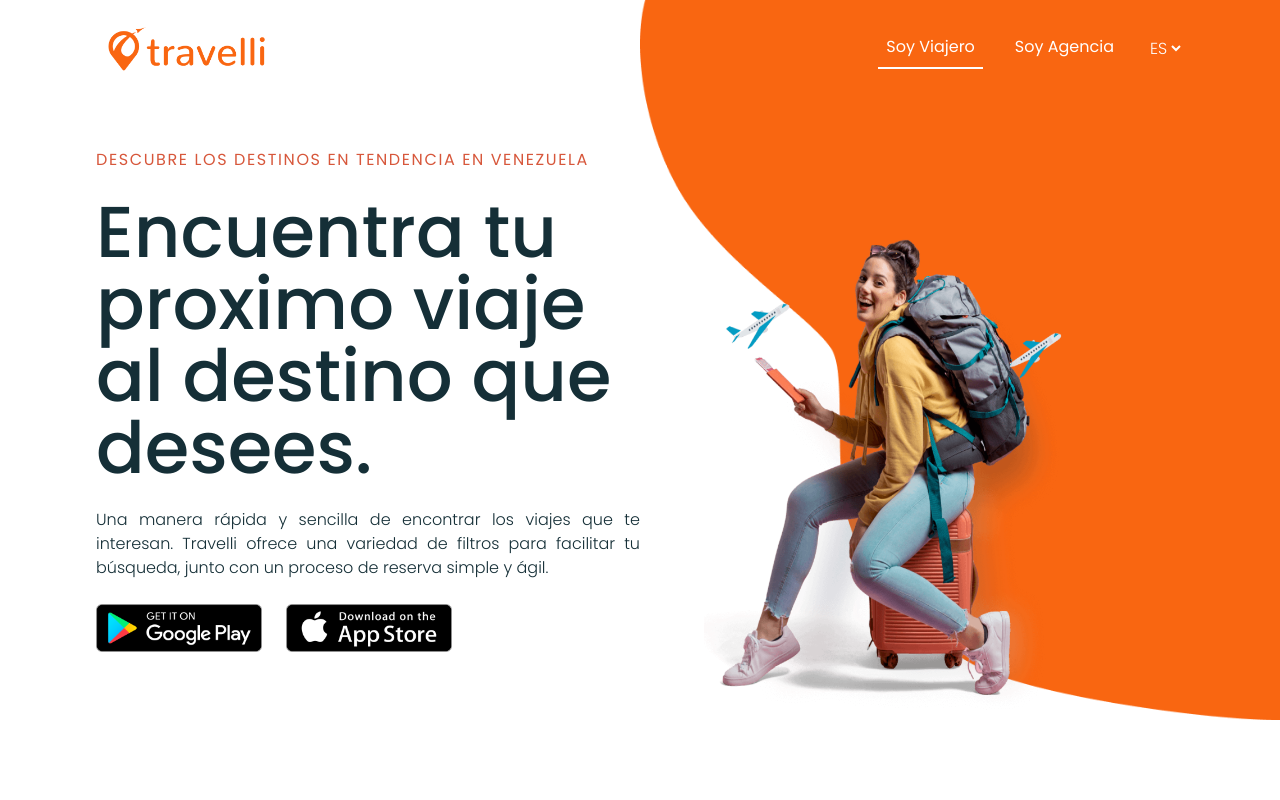
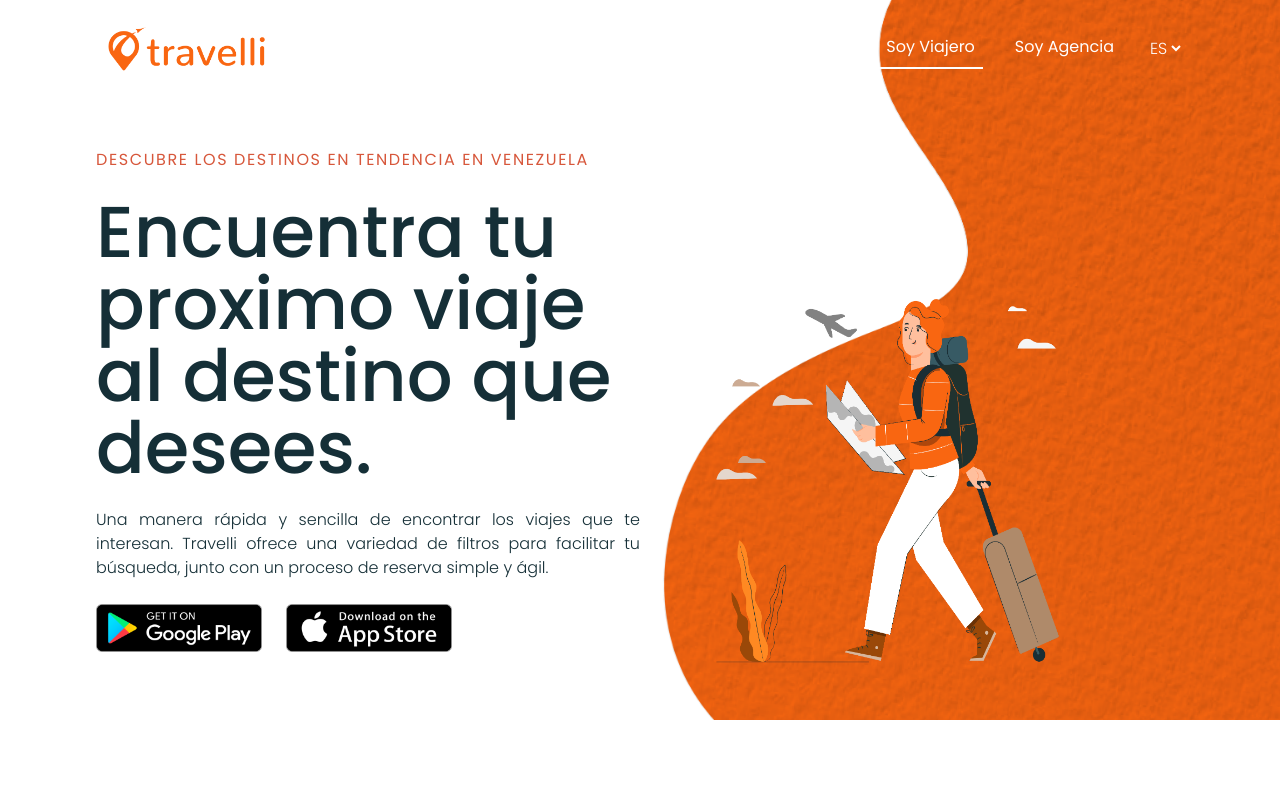
Before and after one commit to jcarri07/travelli-web, a React (Vite) app: page / in a window 1280 px wide. Shown: the top 800 px of the page. Built offline with nearby package versions, Linux system fonts and the light colour scheme; no server answers.

Commit message:
Added new banner and fondo section

```diff
--- a/src/components/organs/HeroSection.tsx
+++ b/src/components/organs/HeroSection.tsx
@@ -1,7 +1,5 @@
 import { Dispatch, SetStateAction } from "react"
 import { Image } from "../atoms/Image"
-import bgImage from "../../assets/HeroVectorTravelli.png"
-import heroImage from "../../assets/hero-img.png"
 import { Text } from "../atoms/Text"
 import { TRAVELER } from "../particles/DataLists"
 import { heroTravelerTexts } from "../particles/DataLists"
@@ -10,6 +8,8 @@ import { Fade, Slide } from "react-awesome-reveal"
 import AppStore from "../../assets/AppStore.png";
 import GooglePlay from "../../assets/GooglePlay.png"
 import { appLinks } from "../particles/DataLists"
+import BannerTravelli from "../../assets/Banner.png";
+import BannerTravelliFondo from "../../assets/BannerTravelliFondo.png";
 
 
 interface HeroSectionProps {
@@ -20,7 +20,7 @@ interface HeroSectionProps {
 const HeroSection = ({ userType } : HeroSectionProps) => {
     return (
         <section className="w-full lg:h-screen md:h-[550px] h-[830px] relative overflow-x-hidden flex justify-end">
-            <Image className="h-[60%] w-[80%] lg:h-[90vh] md:h-[50vh] lg:w-1/2 md:w-[55%]" image={bgImage} alt="Hero Background Vector" />
+            <Image className="h-[60%] w-[80%] lg:h-[90vh] md:h-[50vh] lg:w-1/2 md:w-[55%]" image={BannerTravelliFondo} alt="Hero Background Vector" />
             <main className="w-full lg:h-full h-auto grid md:grid-cols-2 absolute top-0 left-0 lg:px-24 md:px-8 px-5 pt-24 md:pt-32 lg:pt-0">
                 <div className="flex flex-col justify-center md:gap-6 gap-3 md:order-1 order-2">
                     <Text as="p" className="text-color1 uppercase tracking-widest lg:text-base  text-sm font-normal">
@@ -39,7 +39,7 @@ const HeroSection = ({ userType } : HeroSectionProps) => {
                 </div>
                 <div className="flex flex-col items-center justify-end md:order-2 order-1">
                     <Slide direction="right">
-                        <Image image={heroImage} alt="Hero Image" className=" lg:h-[85%] lg:w-[90%] md:h-[100%] md:w-full w-[90%] h-[50vh]" />
+                        <Image image={BannerTravelli} alt="Hero Image" className=" lg:h-[85%] lg:w-[90%] md:h-[100%] md:w-full w-[90%] h-[50vh]" />
                     </Slide>
 
                 </div>
```
Also changed, not shown: src/assets/Banner.png (added), src/assets/BannerTravelliFondo.png (added).
